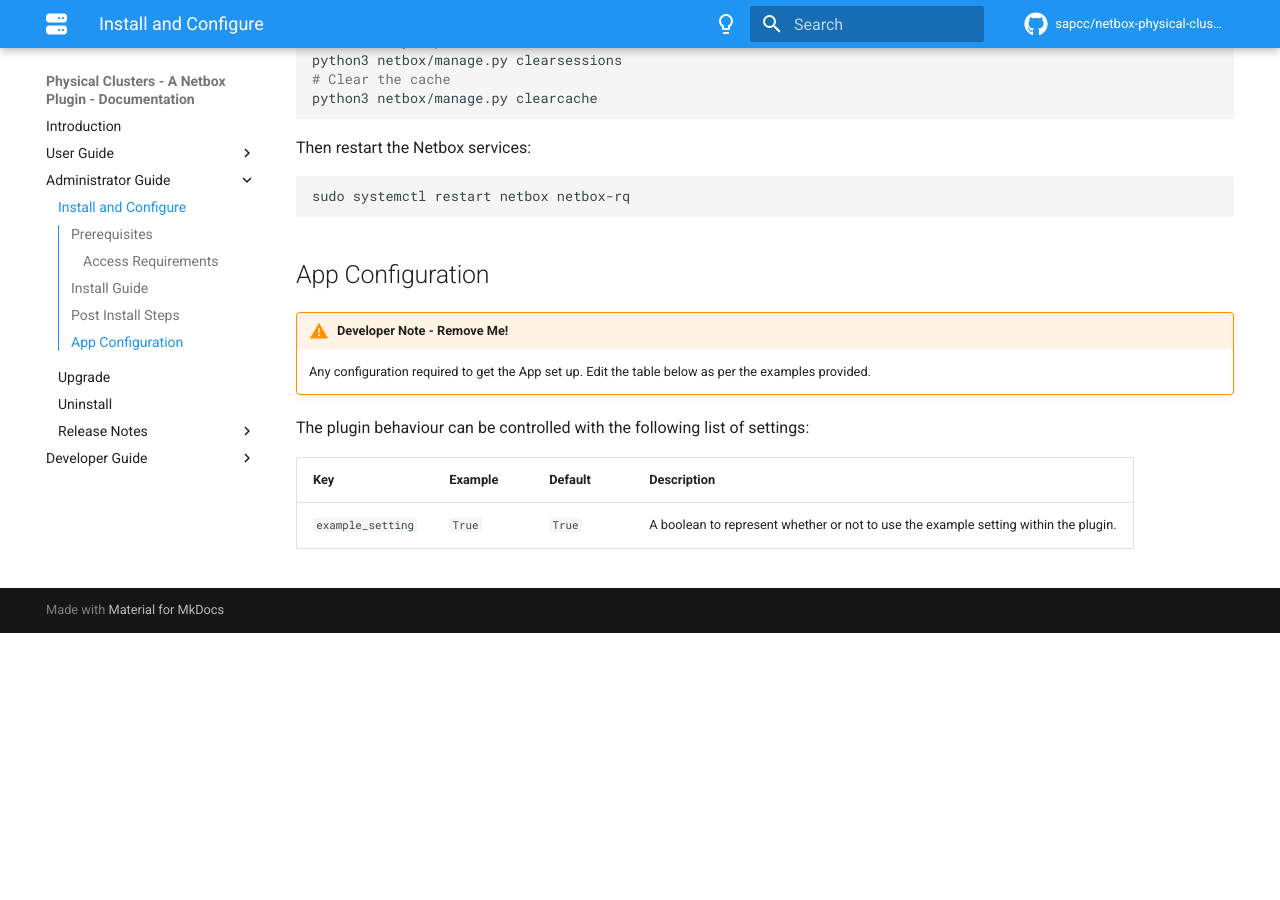
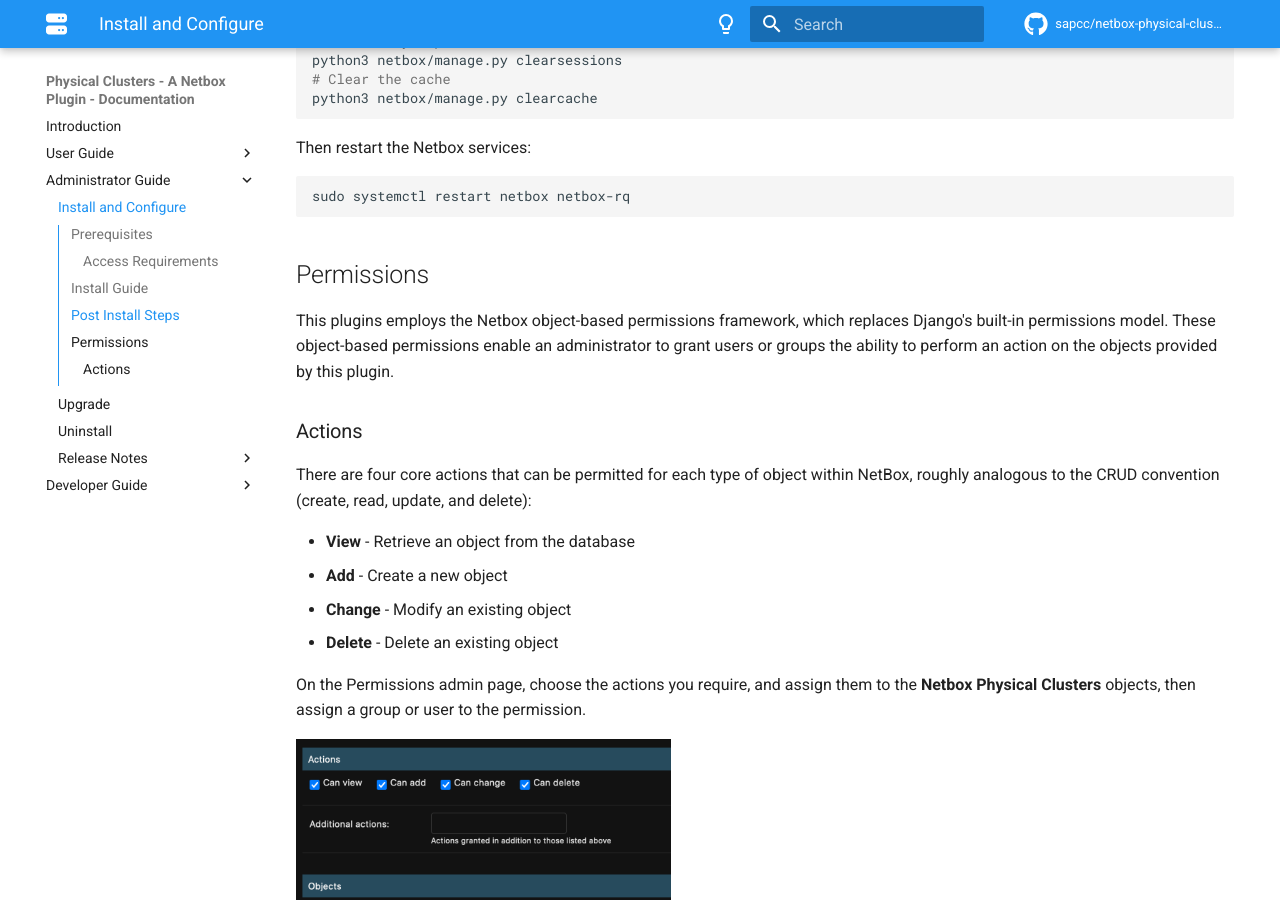
Before and after one commit to sapcc/netbox-device-groups, an MkDocs documentation site: the page built from docs/admin/install.md, in a window 1280 px wide and 900 px high, scrolled down 1602 px. Built offline with MkDocs 1.6.1 and Material for MkDocs 9.7.7, drawn with Linux system fonts in a browser that asks for light colours; comment, search, counter and statistics services are not loaded; before the commit the page ends 2235 px from its top, so only the background shows below that.

Commit message:
Added permissions documentation

````diff
--- a/docs/admin/install.md
+++ b/docs/admin/install.md
@@ -72,13 +72,19 @@
 sudo systemctl restart netbox netbox-rq
 ```
 
-## App Configuration
+## Permissions
 
-!!! warning "Developer Note - Remove Me!"
-    Any configuration required to get the App set up. Edit the table below as per the examples provided.
+This plugins employs the Netbox object-based permissions framework, which replaces Django's built-in permissions model. These object-based permissions enable an administrator to grant users or groups the ability to perform an action on the objects provided by this plugin.
 
-The plugin behaviour can be controlled with the following list of settings:
+### Actions
 
-| Key     | Example | Default | Description                          |
-| ------- | ------ | -------- | ------------------------------------- |
-| `example_setting` | `True` | `True` | A boolean to represent whether or not to use the example setting within the plugin. |
+There are four core actions that can be permitted for each type of object within NetBox, roughly analogous to the CRUD convention (create, read, update, and delete):
+
+- __View__ - Retrieve an object from the database
+- __Add__ - Create a new object
+- __Change__ - Modify an existing object
+- __Delete__ - Delete an existing object
+
+On the Permissions admin page, choose the actions you require, and assign them to the __Netbox Physical Clusters__ objects, then assign a group or user to the permission.
+
+![alt text](img/permissions.png){{: style="height:40%;width:40%;"}
````
Also changed, not shown: docs/admin/img/permissions.png (added), 1 other file.
